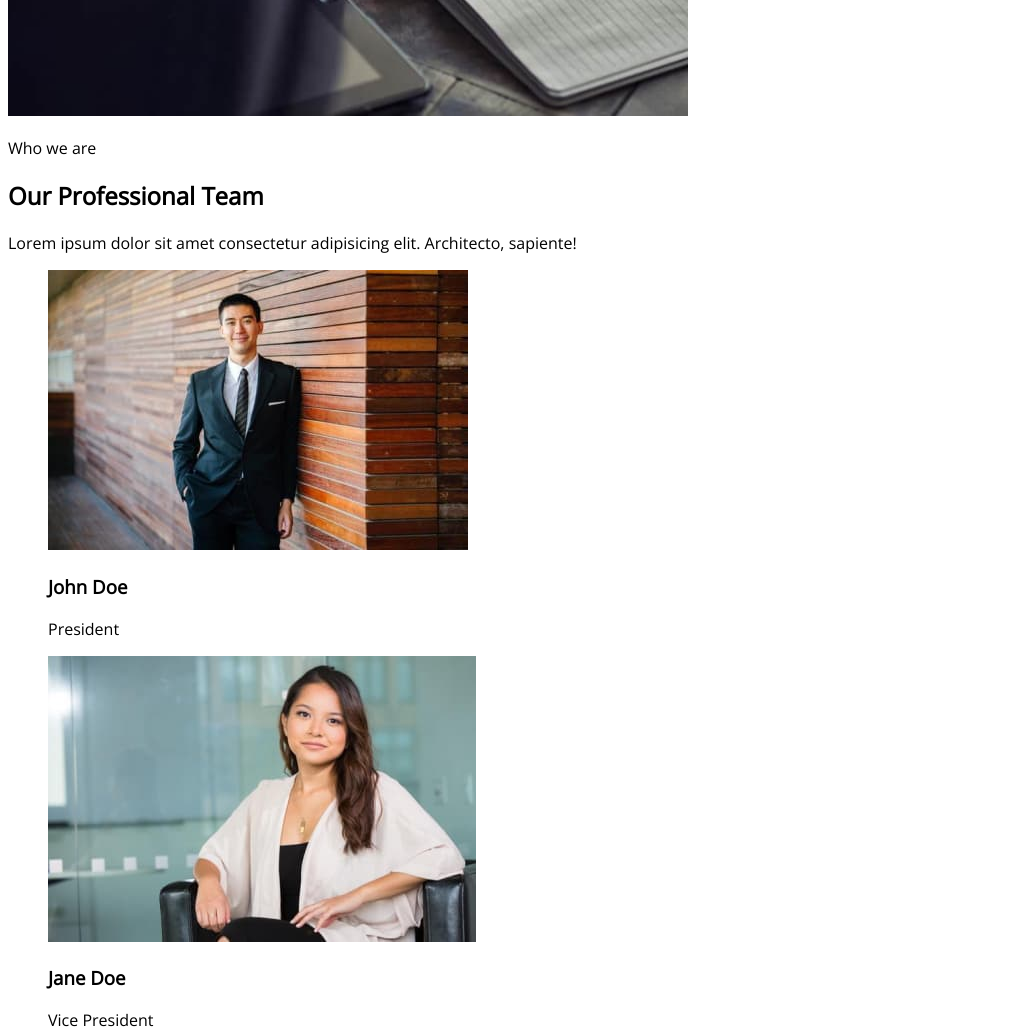
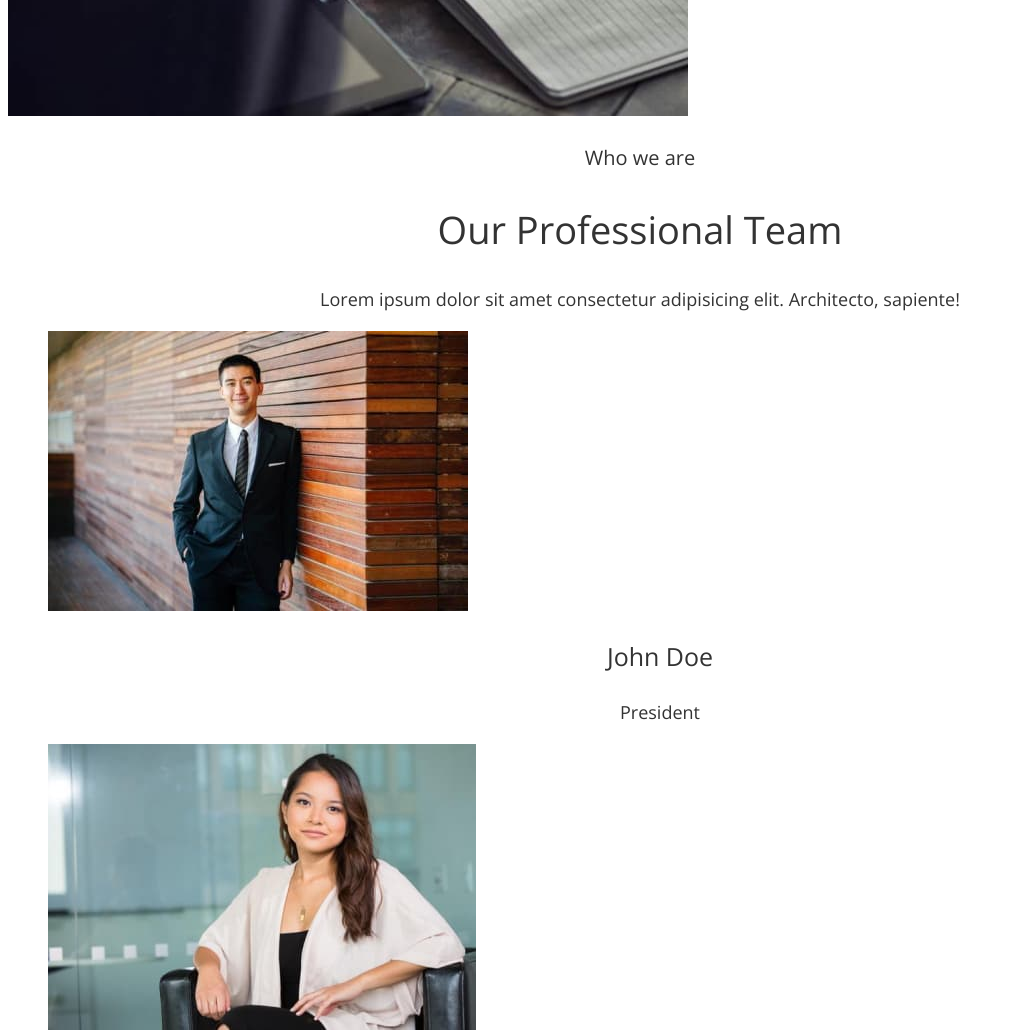
Before and after one commit to Vlatarasenko/borsh, a plain HTML site: page index.html in a window 1280 px wide. Shown: the part 2500-3534 px from the top of the page, without its empty margins (0-1014 px from the left). Drawn offline with nearby package versions, Linux system fonts and the light colour scheme.

Commit message:
add BRANCH Vlad

```diff
--- a/css/style.css
+++ b/css/style.css
@@ -9,6 +9,8 @@
 */
 
 :root {
+  --primary-page-font: 'Open Sans',
+    sans-serif;
   --primary-color: #ffffff;
   --secondary-color: #f4f4f4;
   --primary-accent: #28a745;
@@ -19,7 +21,7 @@
 }
 
 body {
-  font-family: 'Open Sans', sans-serif;
+  font-family:var(--primary-page-font);
 }
 
 ul {
@@ -74,6 +76,57 @@ a {
   color: #ffffff;
 }
 
+/* ======== SECTION VLAD ======== */
+
+.body-desc {
+  font-family: var(--primary-page-font);
+
+  font-size: 20px;
+  line-height: 1.65;
+  text-align: center;
+  color: var(--text-color);
+}
+
+.body-title {
+  font-family: var(--primary-page-font);
+  font-weight: 300;
+  font-size: 38px;
+  line-height: 1.26;
+  text-align: center;
+  color: var(--text-color);
+}
+
+.body-excerpt {
+  font-family: var(--primary-page-font);
+  font-size: 18px;
+  line-height: 1.56;
+  text-align: center;
+
+  color: var(--text-color);
+}
+
+.body-subtitle {
+  font-family: var(--primary-page-font);
+  font-weight: 400;
+  font-size: 25px;
+  line-height: 1.27;
+
+  text-align: center;
+
+  color: var(--text-color);
+}
+
+.body-text {
+  font-family: var(--primary-page-font);
+  font-size: 18px;
+  line-height: 1.56;
+  text-align: center;
+
+  color: var(--text-color);
+}
+
+/* ======== / SECTION VLAD ========*/
+
 /* Секція Іллі */
 
 .social-date {
```
